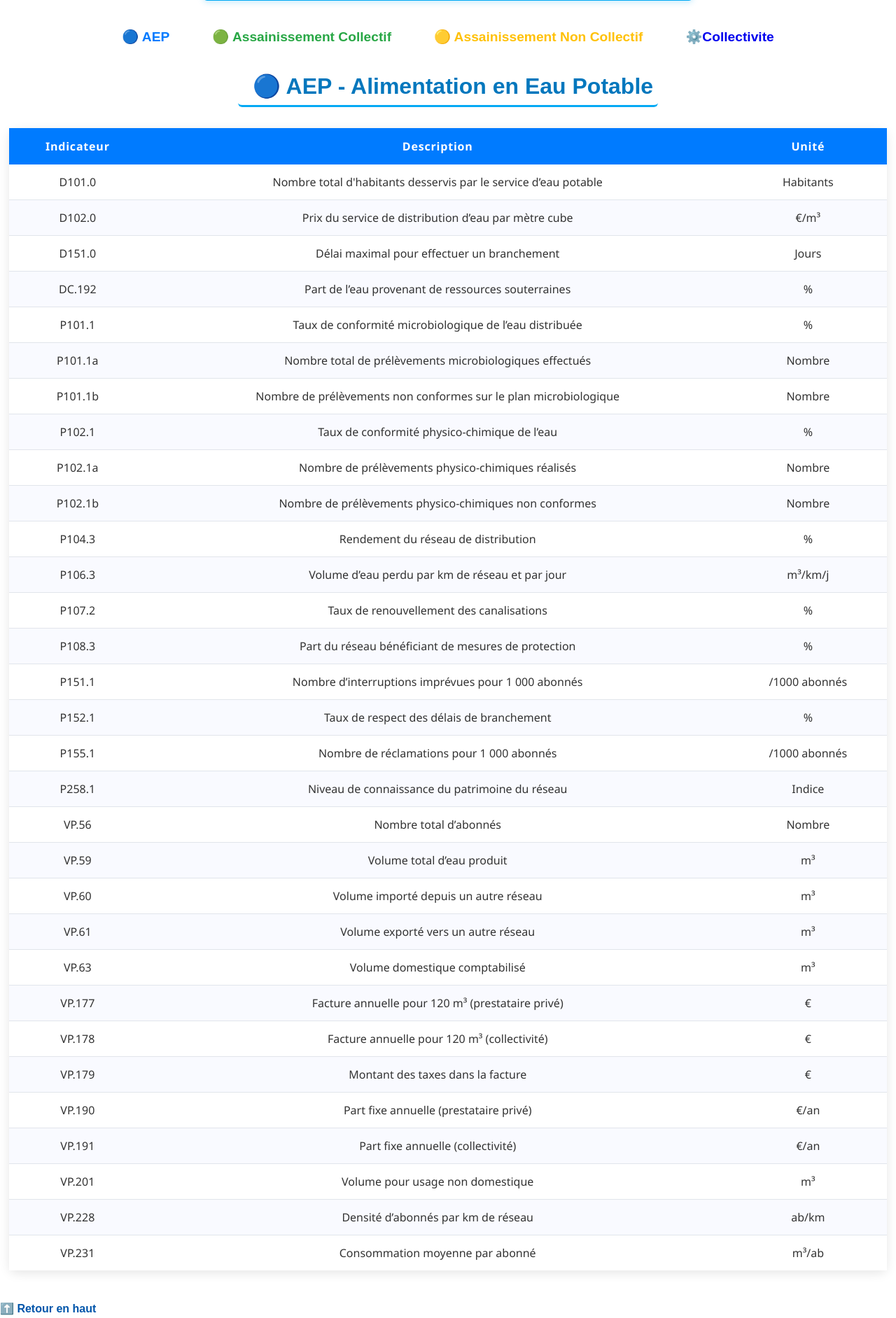
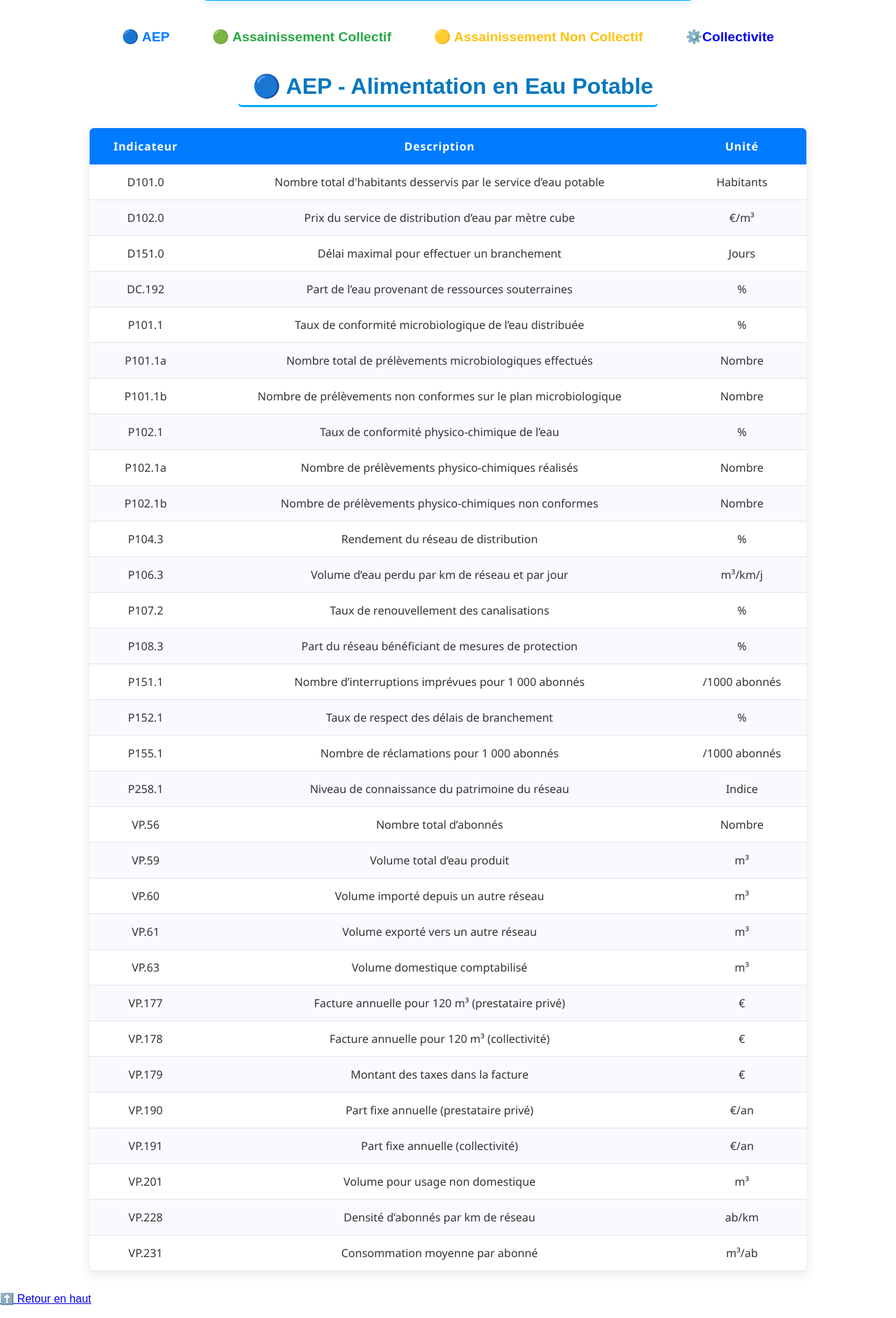
Before and after one commit to TheM00NCAKE/First-developpment-of-a-web-application, a Flask app: page /Documentation in a window 1280 px wide. Shown: the part 927-2810 px from the top of the page at 70% size. Run offline with Flask 3, Linux system fonts and the light colour scheme; parts of the project's set-up code (start-up, migrations or seed data) failed here and were passed over.

Commit message:
Update style.css

```diff
--- a/static/style.css
+++ b/static/style.css
@@ -83,7 +83,7 @@ body {
 .texte {
   border: 1px solid #ccc;
   padding: 25px 30px;
-  margin: 130px auto;
+  margin: 60px auto;
   max-width: 1200px;
   background-color: #f9f9f9;
   border-radius: 8px;
@@ -102,8 +102,7 @@ body {
   margin: 15px 0 25px 25px;
   padding-left: 0;
   list-style-type: disc;
-  color: #555;
-  font-size: 17px;
+  font-size: 18px;
 }
 
 .texte ul li {
@@ -257,19 +256,19 @@ h2 {
 /* Tableau */
 .doc {
   margin: 30px auto;
-  width: 98%;
-  border-collapse: separate;
+  width: 80%;
   border-spacing: 0;
   box-shadow: 0 4px 15px rgba(0, 0, 0, 0.1);
-  border-radius: 10px;
-  background-color: #fff;
   font-family: 'Segoe UI', Tahoma, Geneva, Verdana, sans-serif;
   font-size: 16px;
+  padding: 30px;
+  border: none;
+  border-collapse: collapse;
 }
 
 /* En-tête */
 .doc thead {
-  background-color: #007BFF ;
+  background-color: #007BFF;
   color: #fff;
 }
 
@@ -301,8 +300,12 @@ h2 {
   color: #333;
 }
 
-.doc tbody tr:last-child td {
-  border-bottom: none;
+.doc thead th:first-child {
+  border-top-left-radius: 6px;
+}
+
+.doc thead th:last-child {
+  border-top-right-radius: 6px;
 }
 
 #aep, #anc, #ac, #collectivite{
@@ -316,18 +319,27 @@ h2 {
   border-bottom: 3px solid #03a9f4;
 }
 
-/* Retour en haut */
-p a {
+.retourtop {
   display: inline-block;
-  margin-top: 15px;
-  color: #0055aa;
+  margin-left: 150px;
+  margin-top: 0px;
+  font-weight: 700;
+  font-size: 1.4rem;
+  padding: 12px 24px;
+  background: rgb(255, 255, 255);
+  color: rgb(0, 183, 255);
+  cursor: pointer;
+  border-radius: 0.5rem;
+  border: 0.1rem solid #00b4ff;
   text-decoration: none;
-  font-weight: bold;
+  margin-bottom: 20px;
 }
 
-p a:hover {
-  text-decoration: underline;
+#barCanvas {
+  max-width: 40%;
+  height: 300px; /* hauteur fixe */
 }
+/* Retour en haut */
 
 h1#top {
   font-family: 'Inter', 'Segoe UI', Tahoma, Geneva, Verdana, sans-serif;
@@ -376,7 +388,7 @@ h1#top {
 }
 
 .footer {
-  margin-top:10%;
+  margin-top:5%;
   background: linear-gradient(135deg, #e3f2fd, #f0f9ff);
   color: #111;
   padding: 50px 30px 30px;
```
